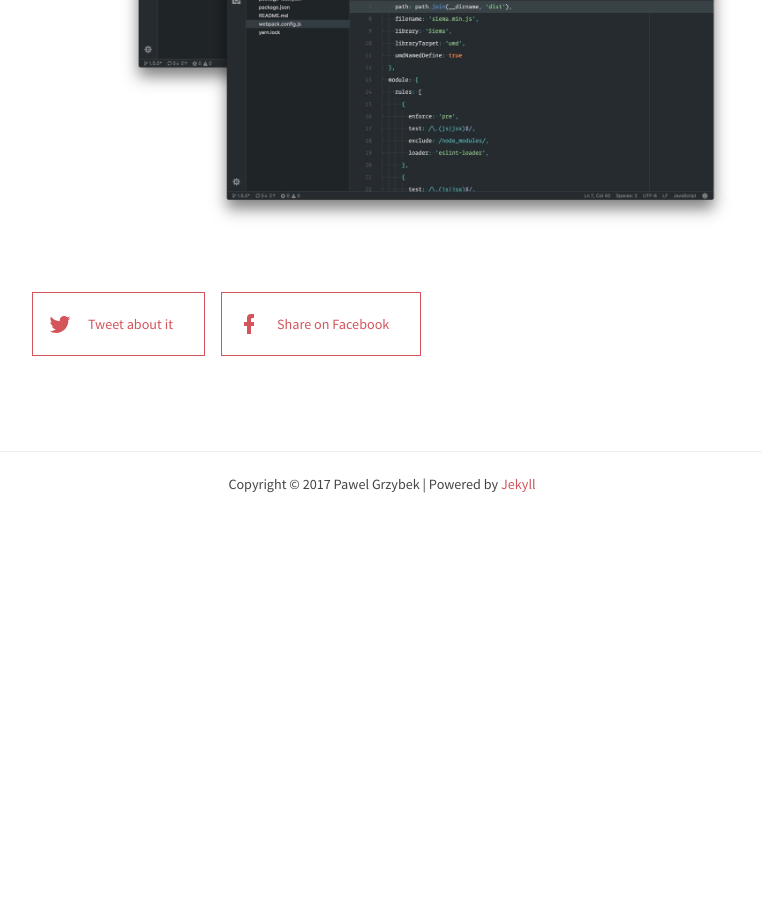
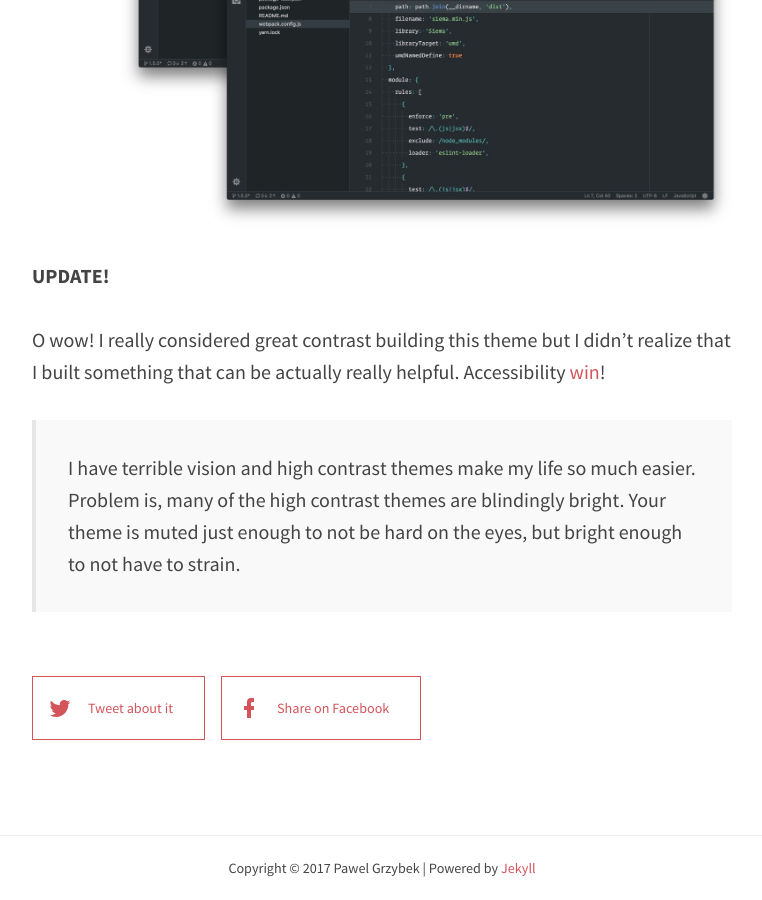
Before and after one commit to kimruddock/pawelgrzybek.github.io, a Jekyll site: the page built from _posts/2017-07-15-i-built-a-thing-bimbo-theme-for-visual-studio-code.md, in a window 1280 px wide and 900 px high, scrolled down 2374 px. Shown: the whole window, without its empty margins (258-1020 px from the left). Built offline with Jekyll 4.4.1, drawn with Linux system fonts in a browser that asks for light colours; comment, search, counter and statistics services are not loaded; before the commit the page ends 2890 px from its top, so only the background shows below that.

Commit message:
Accessibility win!

```diff
--- a/_posts/2017-07-15-i-built-a-thing-bimbo-theme-for-visual-studio-code.md
+++ b/_posts/2017-07-15-i-built-a-thing-bimbo-theme-for-visual-studio-code.md
@@ -22,3 +22,9 @@ You can [download it today from the official Microsoft Marketplace](https://mark
 ![Bimbo Theme - logo (thanks Mark Taylor)](/photos/2017-07-15-3.jpg)
 
 ![Bimbo Theme - layout variations](/photos/2017-07-15-4.jpg)
+
+**UPDATE!**
+
+O wow! I really considered great contrast building this theme but I didn't realize that I built something that can be actually really helpful. Accessibility [win](https://www.reddit.com/r/webdev/comments/6nb6ne/i_built_a_thing_bimbo_theme_for_visual_studio_code/dk88pw0/)!
+
+> I have terrible vision and high contrast themes make my life so much easier. Problem is, many of the high contrast themes are blindingly bright. Your theme is muted just enough to not be hard on the eyes, but bright enough to not have to strain.
```
